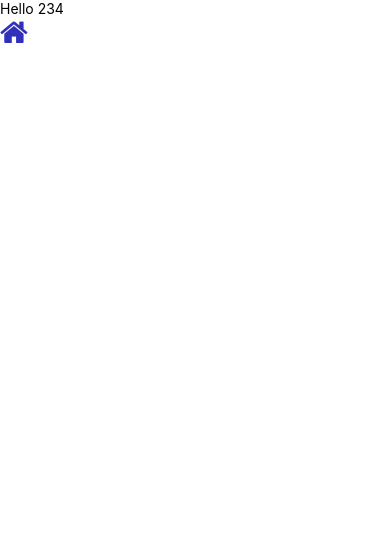
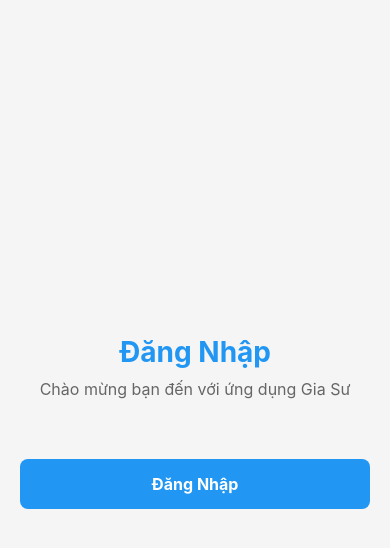
Before and after one commit to TalJa1/GiaSu, a React Native app: screen /Login in a window 390 px wide. Shown: the top 548 px of the page. Built offline with nearby package versions, Linux system fonts and the light colour scheme.

Commit message:
feat: implement login and main tab navigation with views for Home, Study, School, Exam

```diff
--- a/App.tsx
+++ b/App.tsx
@@ -1,38 +1,111 @@
-import {
-  StatusBar,
-  StyleSheet,
-  Text,
-  useColorScheme,
-  View,
-} from 'react-native';
+import React from 'react';
+import { StatusBar, useColorScheme } from 'react-native';
 import { SafeAreaProvider } from 'react-native-safe-area-context';
+import { NavigationContainer } from '@react-navigation/native';
+import { createNativeStackNavigator } from '@react-navigation/native-stack';
+import { createBottomTabNavigator } from '@react-navigation/bottom-tabs';
 import Icon from 'react-native-vector-icons/FontAwesome';
 
+// Import your views
+import Login from './views/Login';
+import Home from './views/bottomtabs/Home';
+import Study from './views/bottomtabs/Study';
+import School from './views/bottomtabs/School';
+import Exam from './views/bottomtabs/Exam';
+
+// Create navigators
+const Stack = createNativeStackNavigator();
+const Tab = createBottomTabNavigator();
+
+// Tab Bar Icon Component
+const TabBarIcon = ({ routeName, color, size }: { routeName: string; color: string; size: number }) => {
+  let iconName: string;
+
+  switch (routeName) {
+    case 'Home':
+      iconName = 'home';
+      break;
+    case 'Study':
+      iconName = 'book';
+      break;
+    case 'School':
+      iconName = 'university';
+      break;
+    case 'Exam':
+      iconName = 'edit';
+      break;
+    default:
+      iconName = 'home';
+  }
+
+  return <Icon name={iconName} size={size} color={color} />;
+};
+
+// Bottom Tab Navigator Component
+function MainTabNavigator() {
+  return (
+    <Tab.Navigator
+      screenOptions={({ route }) => ({
+        tabBarIcon: ({ color, size }) => (
+          <TabBarIcon routeName={route.name} color={color} size={size} />
+        ),
+        tabBarActiveTintColor: '#2196F3',
+        tabBarInactiveTintColor: 'gray',
+        tabBarStyle: {
+          backgroundColor: 'white',
+          borderTopWidth: 1,
+          borderTopColor: '#e0e0e0',
+          height: 60,
+          paddingBottom: 8,
+          paddingTop: 8,
+        },
+        headerShown: false, // Hide headers for tab screens since we use SafeAreaView
+      })}
+    >
+      <Tab.Screen
+        name="Home"
+        component={Home}
+        options={{ tabBarLabel: 'Trang Chủ' }}
+      />
+      <Tab.Screen
+        name="Study"
+        component={Study}
+        options={{ tabBarLabel: 'Học Tập' }}
+      />
+      <Tab.Screen
+        name="School"
+        component={School}
+        options={{ tabBarLabel: 'Trường ĐH' }}
+      />
+      <Tab.Screen
+        name="Exam"
+        component={Exam}
+        options={{ tabBarLabel: 'Kiểm Tra' }}
+      />
+    </Tab.Navigator>
+  );
+}
+
+// Main Stack Navigator
 function App() {
   const isDarkMode = useColorScheme() === 'dark';
 
   return (
     <SafeAreaProvider>
       <StatusBar barStyle={isDarkMode ? 'light-content' : 'dark-content'} />
-      <AppContent />
+      <NavigationContainer>
+        <Stack.Navigator
+          initialRouteName="Login"
+          screenOptions={{
+            headerShown: false, // Hide headers for all stack screens
+          }}
+        >
+          <Stack.Screen name="Login" component={Login} />
+          <Stack.Screen name="MainApp" component={MainTabNavigator} />
+        </Stack.Navigator>
+      </NavigationContainer>
     </SafeAreaProvider>
   );
 }
 
-function AppContent() {
-  return (
-    <View style={styles.container}>
-      <Text>Hello 234</Text>
-      {/* show an icon */}
-      <Icon name="home" size={30} color="#3030baff" />
-    </View>
-  );
-}
-
-const styles = StyleSheet.create({
-  container: {
-    flex: 1,
-  },
-});
-
 export default App;
--- /dev/null
+++ b/views/Login.tsx
@@ -0,0 +1,77 @@
+import { StyleSheet, Text, ScrollView, TouchableOpacity } from 'react-native';
+import React from 'react';
+import { SafeAreaView } from 'react-native-safe-area-context';
+import { useNavigation } from '@react-navigation/native';
+
+const Login = () => {
+  const navigation = useNavigation<any>();
+
+  const handleLogin = () => {
+    // Here you can add your login logic
+    // For now, we'll just navigate to the main app
+    navigation.replace('MainApp');
+  };
+
+  return (
+    <SafeAreaView style={styles.container}>
+      <ScrollView
+        style={styles.scrollView}
+        contentContainerStyle={styles.contentContainer}
+        showsVerticalScrollIndicator={false}
+      >
+        <Text style={styles.title}>Đăng Nhập</Text>
+        <Text style={styles.subtitle}>Chào mừng bạn đến với ứng dụng Gia Sư</Text>
+
+        {/* Temporary login button */}
+        <TouchableOpacity style={styles.loginButton} onPress={handleLogin}>
+          <Text style={styles.loginButtonText}>Đăng Nhập</Text>
+        </TouchableOpacity>
+
+        {/* Add your login form here */}
+      </ScrollView>
+    </SafeAreaView>
+  );
+};
+
+export default Login;
+
+const styles = StyleSheet.create({
+  container: {
+    flex: 1,
+    backgroundColor: '#f5f5f5',
+  },
+  scrollView: {
+    flex: 1,
+  },
+  contentContainer: {
+    flexGrow: 1,
+    padding: 20,
+    justifyContent: 'center',
+  },
+  title: {
+    fontSize: 28,
+    fontWeight: 'bold',
+    textAlign: 'center',
+    marginBottom: 10,
+    color: '#2196F3',
+  },
+  subtitle: {
+    fontSize: 16,
+    textAlign: 'center',
+    marginBottom: 40,
+    color: '#666',
+  },
+  loginButton: {
+    backgroundColor: '#2196F3',
+    paddingVertical: 15,
+    paddingHorizontal: 30,
+    borderRadius: 8,
+    alignItems: 'center',
+    marginTop: 20,
+  },
+  loginButtonText: {
+    color: 'white',
+    fontSize: 16,
+    fontWeight: 'bold',
+  },
+});
--- /dev/null
+++ b/views/bottomtabs/Exam.tsx
@@ -0,0 +1,41 @@
+import { StyleSheet, Text, ScrollView } from 'react-native';
+import React from 'react';
+import { SafeAreaView } from 'react-native-safe-area-context';
+
+const Exam = () => {
+  return (
+    <SafeAreaView style={styles.container}>
+      <ScrollView
+        style={styles.scrollView}
+        contentContainerStyle={styles.contentContainer}
+        showsVerticalScrollIndicator={false}
+      >
+        <Text style={styles.title}>Kiểm Tra</Text>
+        {/* Add your exam content here - tests, quizzes, practice exams, etc. */}
+      </ScrollView>
+    </SafeAreaView>
+  );
+};
+
+export default Exam;
+
+const styles = StyleSheet.create({
+  container: {
+    flex: 1,
+    backgroundColor: '#f5f5f5',
+  },
+  scrollView: {
+    flex: 1,
+  },
+  contentContainer: {
+    flexGrow: 1,
+    padding: 20,
+  },
+  title: {
+    fontSize: 24,
+    fontWeight: 'bold',
+    textAlign: 'center',
+    marginBottom: 20,
+    color: '#333',
+  },
+});
--- /dev/null
+++ b/views/bottomtabs/Home.tsx
@@ -0,0 +1,41 @@
+import { StyleSheet, Text, ScrollView } from 'react-native';
+import React from 'react';
+import { SafeAreaView } from 'react-native-safe-area-context';
+
+const Home = () => {
+  return (
+    <SafeAreaView style={styles.container}>
+      <ScrollView
+        style={styles.scrollView}
+        contentContainerStyle={styles.contentContainer}
+        showsVerticalScrollIndicator={false}
+      >
+        <Text style={styles.title}>Trang Chủ</Text>
+        {/* Add your home content here */}
+      </ScrollView>
+    </SafeAreaView>
+  );
+};
+
+export default Home;
+
+const styles = StyleSheet.create({
+  container: {
+    flex: 1,
+    backgroundColor: '#f5f5f5',
+  },
+  scrollView: {
+    flex: 1,
+  },
+  contentContainer: {
+    flexGrow: 1,
+    padding: 20,
+  },
+  title: {
+    fontSize: 24,
+    fontWeight: 'bold',
+    textAlign: 'center',
+    marginBottom: 20,
+    color: '#333',
+  },
+});
--- /dev/null
+++ b/views/bottomtabs/School.tsx
@@ -0,0 +1,41 @@
+import { StyleSheet, Text, ScrollView } from 'react-native';
+import React from 'react';
+import { SafeAreaView } from 'react-native-safe-area-context';
+
+const School = () => {
+  return (
+    <SafeAreaView style={styles.container}>
+      <ScrollView
+        style={styles.scrollView}
+        contentContainerStyle={styles.contentContainer}
+        showsVerticalScrollIndicator={false}
+      >
+        <Text style={styles.title}>Trường Đại Học</Text>
+        {/* Add your school/university content here - search, recommendations, etc. */}
+      </ScrollView>
+    </SafeAreaView>
+  );
+};
+
+export default School;
+
+const styles = StyleSheet.create({
+  container: {
+    flex: 1,
+    backgroundColor: '#f5f5f5',
+  },
+  scrollView: {
+    flex: 1,
+  },
+  contentContainer: {
+    flexGrow: 1,
+    padding: 20,
+  },
+  title: {
+    fontSize: 24,
+    fontWeight: 'bold',
+    textAlign: 'center',
+    marginBottom: 20,
+    color: '#333',
+  },
+});
--- /dev/null
+++ b/views/bottomtabs/Study.tsx
@@ -0,0 +1,41 @@
+import { StyleSheet, Text, ScrollView } from 'react-native';
+import React from 'react';
+import { SafeAreaView } from 'react-native-safe-area-context';
+
+const Study = () => {
+  return (
+    <SafeAreaView style={styles.container}>
+      <ScrollView
+        style={styles.scrollView}
+        contentContainerStyle={styles.contentContainer}
+        showsVerticalScrollIndicator={false}
+      >
+        <Text style={styles.title}>Học Tập</Text>
+        {/* Add your study content here - documents, flashcards, etc. */}
+      </ScrollView>
+    </SafeAreaView>
+  );
+};
+
+export default Study;
+
+const styles = StyleSheet.create({
+  container: {
+    flex: 1,
+    backgroundColor: '#f5f5f5',
+  },
+  scrollView: {
+    flex: 1,
+  },
+  contentContainer: {
+    flexGrow: 1,
+    padding: 20,
+  },
+  title: {
+    fontSize: 24,
+    fontWeight: 'bold',
+    textAlign: 'center',
+    marginBottom: 20,
+    color: '#333',
+  },
+});
```
